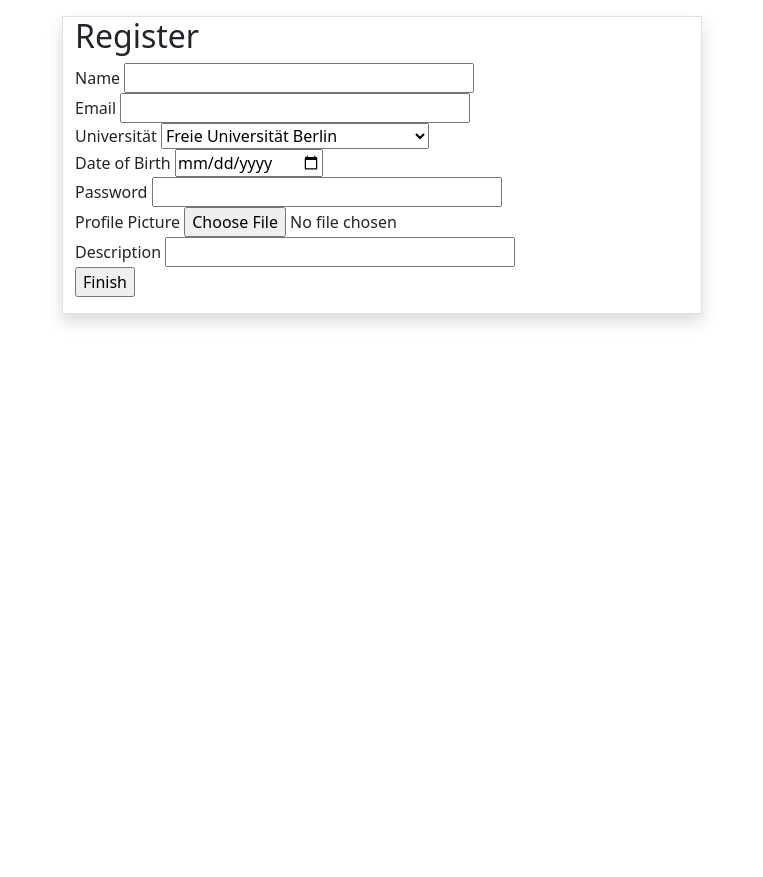
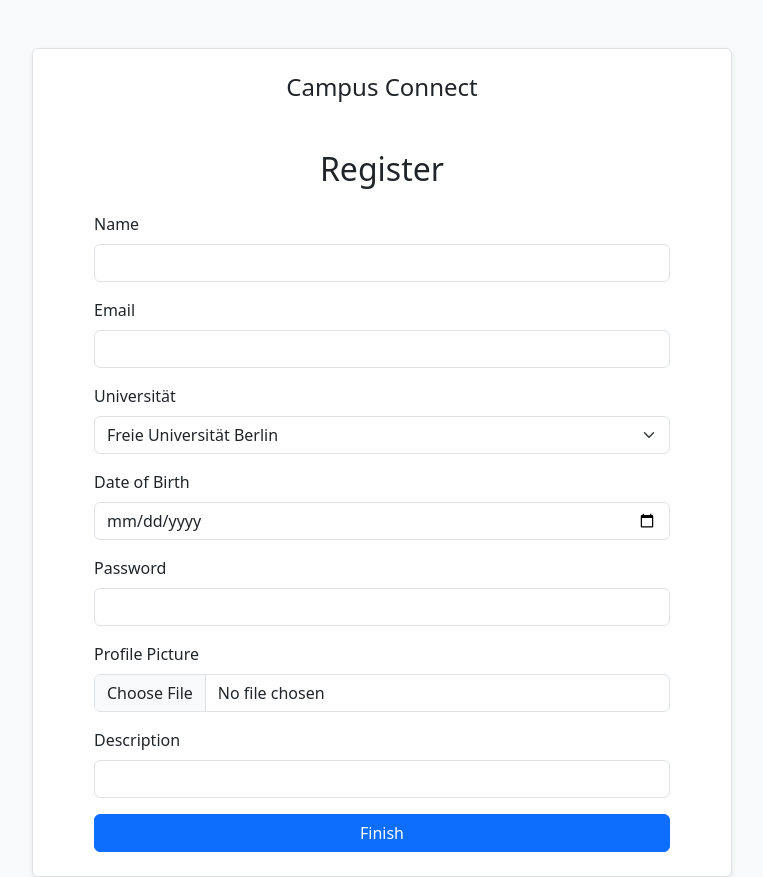
Before and after one commit to JanBusson/CampusConnectBerlin, a Flask app: page /register in a window 1280 px wide. Shown: the whole page, without its empty margins (258-1021 px from the left). Before the commit the page ends 326 px from the top, so only its background shows below. Run offline with Flask 3, Linux system fonts and the light colour scheme; some libraries are stand-ins or nearby versions.

Commit message:
bootstrap design hinzugefügt

```diff
--- a/templates/404.html
+++ b/templates/404.html
@@ -1,9 +1,11 @@
 {% extends 'base.html' %}
 
 {% block header %}
-    <h2>{% block title %}404{% endblock %}</h2>
+  <h2 class="text-warning">{% block title %}404 - Page Not Found{% endblock %}</h2>
 {% endblock %}
 
 {% block content %}
-<p>Page not found</p>
+  <div class="alert alert-warning" role="alert">
+    <p>Page not found.</p>
+  </div>
 {% endblock %}
--- a/templates/500.html
+++ b/templates/500.html
@@ -1,9 +1,11 @@
 {% extends 'base.html' %}
 
 {% block header %}
-    <h2>{% block title %}500{% endblock %}</h2>
+  <h2 class="text-danger">{% block title %}500 - Internal Server Error{% endblock %}</h2>
 {% endblock %}
 
 {% block content %}
-<p>Internal server error - try again later</p>
+  <div class="alert alert-danger" role="alert">
+    <p>Internal server error - please try again later.</p>
+  </div>
 {% endblock %}
--- a/templates/base.html
+++ b/templates/base.html
@@ -6,18 +6,27 @@
 <head>
     <meta charset="utf-8">
     <meta name="viewport" content="width=device-width, initial-scale=1">
-    <title>{% block title %}{% endblock %} - App</title>
+    <title>{% block title %}Campus Connect{% endblock %}</title>
     {{ bootstrap.load_css() }}
 </head>
-<body>
-    <div class="container border shadow w-50 pb-3 my-3">
-        <header>{% block header %}{% endblock %}</header>
+<body class="bg-light">
 
-        <main>
-            {{ render_messages(dismissible=True, dismiss_animate=True) }}
-            {% block content %}{% endblock %}
-        </main>
+    <div class="container mt-5">
+        <div class="mx-auto bg-white border rounded shadow-sm p-4" style="max-width: 700px;">
+
+            <header class="mb-4">
+                {% block header %}
+                <h1 class="h4 text-center">Campus Connect</h1>
+                {% endblock %}
+            </header>
+
+            <main>
+                {{ render_messages(dismissible=True, dismiss_animate=True) }}
+                {% block content %}{% endblock %}
+            </main>
+        </div>
     </div>
+
     {{ bootstrap.load_js() }}
 </body>
 </html>
--- a/templates/register.html
+++ b/templates/register.html
@@ -3,48 +3,50 @@
 {% block title %}Register{% endblock %}
 
 {% block content %}
-    <h2>Register</h2>
+<div class="container mt-5" style="max-width: 600px;">
+    <h2 class="mb-4 text-center">Register</h2>
 
-    <form method="POST"  enctype="multipart/form-data">
+    <form method="POST" enctype="multipart/form-data">
         {{ form.hidden_tag() }}
 
-        <div>
-            {{ form.name.label }}
-            {{ form.name(size=32) }}
+        <div class="mb-3">
+            {{ form.name.label(class="form-label") }}
+            {{ form.name(class="form-control", size=32) }}
         </div>
 
-        <div>
-            {{ form.email.label }}
-            {{ form.email(size=32) }}
+        <div class="mb-3">
+            {{ form.email.label(class="form-label") }}
+            {{ form.email(class="form-control", size=32) }}
         </div>
 
-        <div>
-            {{ form.university.label }}
-            {{ form.university() }}
+        <div class="mb-3">
+            {{ form.university.label(class="form-label") }}
+            {{ form.university(class="form-select") }}
         </div>
 
-        <div>
-            {{ form.birthday.label }}
-            {{ form.birthday(size=32) }}
+        <div class="mb-3">
+            {{ form.birthday.label(class="form-label") }}
+            {{ form.birthday(class="form-control", size=32) }}
         </div>
 
-        <div>
-            {{ form.password.label }}
-            {{ form.password(size=32) }}
+        <div class="mb-3">
+            {{ form.password.label(class="form-label") }}
+            {{ form.password(class="form-control", size=32) }}
         </div>
 
-        <div>
-            {{ form.profilePic.label }}
-            {{ form.profilePic(accept="image/*") }}
+        <div class="mb-3">
+            {{ form.profilePic.label(class="form-label") }}
+            {{ form.profilePic(class="form-control", accept="image/*") }}
         </div>
 
-        <div>
-            {{ form.description.label }}
-            {{ form.description(size=32) }}
+        <div class="mb-3">
+            {{ form.description.label(class="form-label") }}
+            {{ form.description(class="form-control", rows=3) }}
         </div>
 
-        <div>
-            {{ form.submit() }}
+        <div class="d-grid">
+            {{ form.submit(class="btn btn-primary") }}
         </div>
     </form>
+</div>
 {% endblock %}
```
Also changed, not shown: templates/login.html (+17 -13 lines), templates/matching.html (+19 -14 lines), templates/my_matches.html (+19 -8 lines), templates/start.html (+11 -8 lines), templates/welcome.html (+12 -8 lines).
